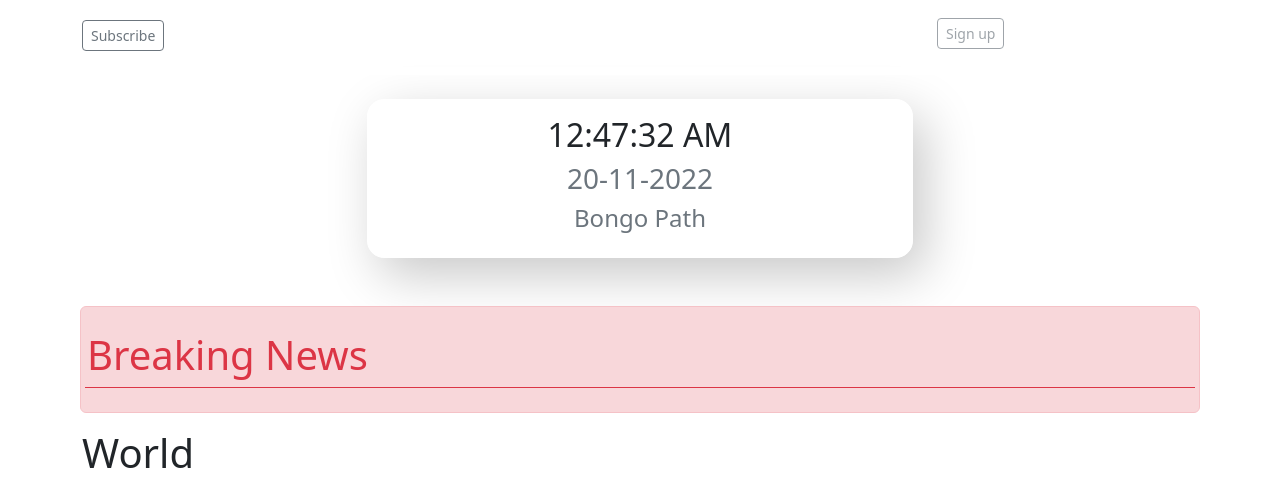
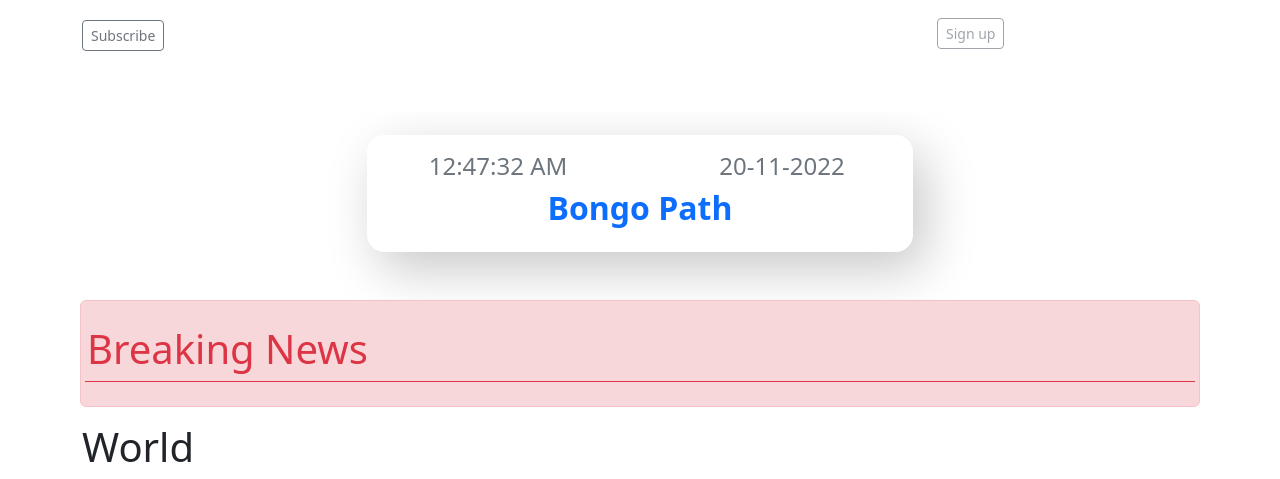
Before and after one commit to a4arpon/BongoPath, a PHP site: page /demo/ in a window 1280 px wide. Shown: the top 479 px of the page. Run offline with PHP 8.4, Linux system fonts and the light colour scheme; data that the repository does not hold is empty.

Commit message:
Live Test Upload --+-- Git 2.1 Time -> 6:50 Date -> 20-12-2022 Author -> Arpon  Changes to be committed: 	modified:   assets/css/style.css 	modified:   library/includes/header.php 	modified:   library/includes/navbar.php

```diff
--- a/assets/css/style.css
+++ b/assets/css/style.css
@@ -94,15 +94,32 @@
 .cardc:active {
   transform: scale(0.95) rotateZ(1.7deg);
 }
-.he1{
+.he1 {
   font-size: larger;
 }
-::-webkit-scrollbar{
+::-webkit-scrollbar {
   max-width: 5px;
 }
-::-webkit-scrollbar-track{
+::-webkit-scrollbar-track {
   background-color: #c0c0c0;
 }
-::-webkit-scrollbar-thumb{
+::-webkit-scrollbar-thumb {
   background-color: #ff9999;
 }
+.nav-scroller {
+  position: relative;
+  z-index: 2;
+  height: 2.75rem;
+  overflow-y: hidden;
+}
+
+.nav-scroller .nav {
+  display: flex;
+  flex-wrap: nowrap;
+  padding-bottom: 1rem;
+  margin-top: -1px;
+  overflow-x: auto;
+  text-align: center;
+  white-space: nowrap;
+  -webkit-overflow-scrolling: touch;
+}
--- a/library/includes/header.php
+++ b/library/includes/header.php
@@ -1,12 +1,17 @@
-
 <div class="container mt-4">
     <div class="row justify-content-center">
         <div class="col-md-6">
             <div class="cardc mb-5">
                 <div class="cardc-body text-center py-3">
-                    <h2 id="clock_txt" class="text-dark"></h2>
-                    <h3 class="text-secondary" id="calender_text"></h3>
-                    <h4 class="text-muted">Bongo Path</h4>
+                    <div class="row">
+                        <div class="col">
+                            <h4 id="clock_txt" class="text-secondary"></h4>
+                        </div>
+                        <div class="col">
+                            <h4 class="text-secondary" id="calender_text"></h4>
+                        </div>
+                    </div>
+                    <h2 class="text-primary fw-bolder">Bongo Path</h2>
                     <div class="row d-none">
                         <div class="col">
                             <span class="text-warning">30% Rain</span>
--- a/library/includes/navbar.php
+++ b/library/includes/navbar.php
@@ -24,7 +24,7 @@
     </header>
 </div>
 <div class="container sticky-top bg-white">
-    <div class="nav-scroller py-1 mb-2 navbar-nav-scroll">
+    <div class="nav-scroller py-1 mb-2">
         <nav class="nav d-flex justify-content-between">
             <?php
         $qry_nav_menu = mysqli_query($conn, "SELECT * FROM `menus_navbar` ORDER BY `name` ASC");
```
